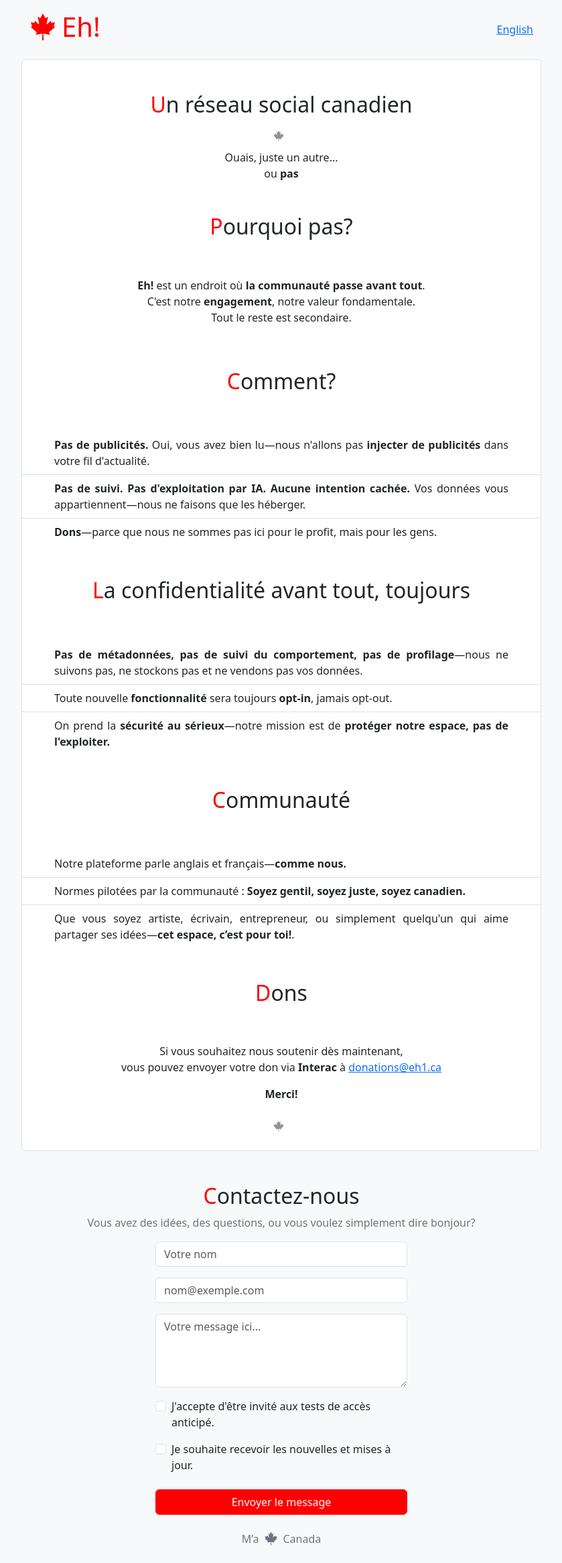
After one commit to eh1-ca/eh1.ca, a PHP site: page /index-fr.html in a window 1280 px wide. The commit adds this page. Shown: the whole page at 67% size, without its empty margins (220-1059 px from the left). Run offline with PHP 8.4, Linux system fonts and the light colour scheme.

Commit message:
initial version

```diff
--- a/error.html
+++ b/error-fr.html
@@ -36,7 +36,7 @@
     <div class="container mt-5">
         <div class="row justify-content-center">
             <div class="col-md-4 col-sm-8 col-12">
-                <div class="text-danger"><center>Issue to sent your message</center></div>
+                <div class="text-danger"><center>Y’a eu un problème pour envoyer ton message. Désolé du dérangement. </center></div>
             </div>
         </div>
     </div>
--- /dev/null
+++ b/index-fr.html
@@ -0,0 +1,233 @@
+<!DOCTYPE html>
+<html lang="fr">
+<head>
+    <meta charset="UTF-8">
+    <meta name="viewport" content="width=device-width, initial-scale=1.0">
+    <meta name="description" content="Eh! est un endroit où la communauté passe avant tout. C’est notre engagement, notre valeur fondamentale. Tout le reste est secondaire." />
+    <meta name="author" content="Gor Martsen. IT Patrol inc.">
+    <title>Eh! est un endroit où la communauté passe avant tout. </title>
+    <meta property="og:url" content="https://eh1.ca">
+    <meta property="og:title" content="Eh! est un endroit où la communauté passe avant tout.">
+    <meta property="og:description" content="C’est notre engagement, notre valeur fondamentale. Tout le reste est secondaire.">
+    <meta property="og:type" content="article">
+    <meta property="og:image" content="https://getbootstrap.com/docs/5.3/assets/brand/bootstrap-social.png">
+    <meta property="og:image:type" content="image/png">
+    <meta property="og:image:width" content="2000">
+    <meta property="og:image:height" content="1000">
+    <link href="https://cdnjs.cloudflare.com/ajax/libs/font-awesome/6.5.1/css/fontawesome.min.css" rel="stylesheet">
+    <link href="https://cdnjs.cloudflare.com/ajax/libs/font-awesome/6.5.1/css/brands.min.css" rel="stylesheet">
+    <link href="https://cdnjs.cloudflare.com/ajax/libs/font-awesome/6.5.1/css/solid.min.css" rel="stylesheet">
+    <link href="https://cdn.jsdelivr.net/npm/bootstrap@5.3.0/dist/css/bootstrap.min.css" rel="stylesheet">
+</head>
+<style>
+body {
+    max-width: 800px;
+    margin: 0px auto;
+    padding: 0px;
+
+}
+:root {
+  --bs-body-font-size: initial;
+  --bs-body-bg: #fff;
+  --bs-color: #212529;
+  --bs-primary: #FF0000;
+}
+.bg {
+  background-color: #f8f9fa;
+}
+
+.first-letter::first-letter {
+  color: #FF0000;
+}
+
+.primary {
+  color: #FF0000;
+}
+
+.leaf {
+    color: #212529; /* Light text for contrast */
+}
+@media (prefers-color-scheme: dark) {
+:root {
+    --bs-body-font-size: initial;
+    --bs-body-color: #dee2e6;
+    --bs-body-color-rgb: 222,226,230;
+    --bs-body-bg: #212529;
+    --bs-body-bg-rgb: 33,37,41;
+    --bs-emphasis-color: #fff;
+    --bs-emphasis-color-rgb: 255,255,255;
+    --bs-secondary-color: rgba(222, 226, 230, 0.75);
+    --bs-secondary-color-rgb: 222,226,230;
+    --bs-secondary-bg: #343a40;
+    --bs-secondary-bg-rgb: 52,58,64;
+    --bs-tertiary-color: rgba(222, 226, 230, 0.5);
+    --bs-tertiary-color-rgb: 222,226,230;
+    --bs-tertiary-bg: #2b3035;
+    --bs-tertiary-bg-rgb: 43,48,53;
+    --bs-primary-text-emphasis: #6ea8fe;
+    --bs-secondary-text-emphasis: #a7acb1;
+    --bs-success-text-emphasis: #75b798;
+    --bs-info-text-emphasis: #6edff6;
+    --bs-warning-text-emphasis: #ffda6a;
+    --bs-danger-text-emphasis: #ea868f;
+    --bs-light-text-emphasis: #f8f9fa;
+    --bs-dark-text-emphasis: #dee2e6;
+    --bs-primary-bg-subtle: #031633;
+    --bs-secondary-bg-subtle: #161719;
+    --bs-success-bg-subtle: #051b11;
+    --bs-info-bg-subtle: #032830;
+    --bs-warning-bg-subtle: #332701;
+    --bs-danger-bg-subtle: #2c0b0e;
+    --bs-light-bg-subtle: #343a40;
+    --bs-dark-bg-subtle: #1a1d20;
+    --bs-primary-border-subtle: #084298;
+    --bs-secondary-border-subtle: #41464b;
+    --bs-success-border-subtle: #0f5132;
+    --bs-info-border-subtle: #087990;
+    --bs-warning-border-subtle: #997404;
+    --bs-danger-border-subtle: #842029;
+    --bs-light-border-subtle: #495057;
+    --bs-dark-border-subtle: #343a40;
+    --bs-heading-color: inherit;
+    --bs-link-color: #6ea8fe;
+    --bs-link-hover-color: #8bb9fe;
+    --bs-link-color-rgb: 110,168,254;
+    --bs-link-hover-color-rgb: 139,185,254;
+    --bs-code-color: #e685b5;
+    --bs-highlight-color: #dee2e6;
+    --bs-highlight-bg: #664d03;
+    --bs-border-color: #495057;
+    --bs-border-color-translucent: rgba(255, 255, 255, 0.15);
+    --bs-form-valid-color: #75b798;
+    --bs-form-valid-border-color: #75b798;
+    --bs-form-invalid-color: #ea868f;
+    --bs-form-invalid-border-color: #ea868f;
+}
+  .bg {
+      background-color:  #212529; /*rgb(30, 32, 34); /* Dark mode */
+      color: #f8f9fa; /* Light text for contrast */
+  }
+  .leaf {
+    color: #f8f9fa; /* Light text for contrast */
+  }
+
+}
+.btn-primary {
+  --bs-btn-color: #fff;
+  --bs-btn-bg: #FF0000;
+  --bs-btn-border-color: #FF0000;
+  --bs-btn-hover-color: #fff;
+  --bs-btn-hover-bg: #c80404;
+  --bs-btn-hover-border-color: #a30808;
+  --bs-btn-focus-shadow-rgb: 49,132,253;
+  --bs-btn-active-color: #ccc;
+  --bs-btn-active-bg: #c80404;
+  --bs-btn-active-border-color: #c80404;
+  --bs-btn-active-shadow: inset 0 3px 5px rgba(0, 0, 0, 0.125);
+  --bs-btn-disabled-color: #fff;
+  --bs-btn-disabled-bg: #FF0000;
+  --bs-btn-disabled-border-color: #FF0000;
+  }
+
+.justify {
+  text-align: justify;
+}
+
+</style>
+<body class="bg ">
+    <div class="d-flex justify-content-between align-items-center px-4 py-3">
+      <div><h1 class="primary"><i class="fa-brands fa-canadian-maple-leaf pe-2"></i>Eh!</h1></div>
+      <div><a href="index.html">English</a></div>
+    </div>
+    <div class="d-flex justify-content-center p-0">
+
+    </div>
+    <div class="container">
+      <div class="bg-body rounded border border-1 ">
+        <h2 class="text-center pt-5 px-2 first-letter">Un réseau social canadien</h2>
+        <div class="text-center py-2 text-body-tertiary"><i class="fa-brands fa-canadian-maple-leaf pe-2"></i></div>
+        <div class="px-5 text-center">Ouais, juste un autre...<br>ou <b>pas</b></div>
+        <h2 class="text-center py-5 first-letter">Pourquoi pas?</h2>
+        <p class="text-center px-5">
+          <b>Eh!</b> est un endroit où <b>la communauté passe avant tout</b>.
+          <br>
+          C'est notre <b>engagement</b>, notre valeur fondamentale.
+          <br>Tout le reste est secondaire.
+        </p>
+        <h2 class="text-center py-5 first-letter">Comment?</h2>
+        <ul class="list-group list-group-flush">
+          <li class="list-group-item list-group-item-action justify px-5"><b>Pas de publicités.</b> Oui, vous avez bien lu—nous n'allons pas <b>injecter de publicités</b> dans votre fil d'actualité.</li>
+          <li class="list-group-item list-group-item-action justify px-5"><b>Pas de suivi. Pas d'exploitation par IA. Aucune intention cachée.</b> Vos données vous appartiennent—nous ne faisons que les héberger.</li>
+          <li class="list-group-item list-group-item-action justify px-5"><b>Dons</b>—parce que nous ne sommes pas ici pour le profit, mais pour les gens.</li>
+        </ul>
+        <h2 class="text-center py-5 first-letter">La confidentialité avant tout, toujours</h2>
+        <ul class="list-group list-group-flush">
+          <li class="list-group-item list-group-item-action justify px-5"><b>Pas de métadonnées, pas de suivi du comportement, pas de profilage</b>—nous ne suivons pas, ne stockons pas et ne vendons pas vos données.</li>
+          <li class="list-group-item list-group-item-action justify px-5">Toute nouvelle <b>fonctionnalité</b> sera toujours <b>opt-in</b>, jamais opt-out.</li>
+          <li class="list-group-item list-group-item-action justify px-5">On prend la <b>sécurité au sérieux</b>—notre mission est de <b>protéger notre espace, pas de l'exploiter.</b></li>
+        </ul>
+        <h2 class="text-center py-5 first-letter">Communauté</h2>
+        <ul class="list-group list-group-flush">
+          <li class="list-group-item list-group-item-action justify px-5">Notre plateforme parle anglais et français—<b>comme nous.</b></li>
+          <li class="list-group-item list-group-item-action justify px-5">Normes pilotées par la communauté : <b>Soyez gentil, soyez juste, soyez canadien.</b></li>
+          <li class="list-group-item list-group-item-action justify px-5">Que vous soyez artiste, écrivain, entrepreneur, ou simplement quelqu'un qui aime partager ses idées—<b>cet espace, c’est pour toi!</b>.</li>
+        </ul>
+        <h2 class="text-center py-5 first-letter">Dons</h2>
+        <p class="text-center px-5">
+          Si vous souhaitez nous soutenir dès maintenant,<br> vous pouvez envoyer votre don via <b>Interac</b> à <a href="mailto:donations@eh1.ca">donations@eh1.ca</a>
+        </p>
+        <p class="text-center px-5">
+          <b>Merci!</b>
+          <div class="text-center py-2 text-body-tertiary"><i class="fa-brands fa-canadian-maple-leaf pe-2"></i></div>
+        </p>
+      </div>
+    </div>
+    <div class="pt-5 d-flex justify-content-center align-items-center align-items-stretch h-100" >
+      <div class="container flex-grow-1">
+          <h2 class="text-center first-letter">Contactez-nous</h2>
+          <p class="text-center text-secondary px-5">
+            Vous avez des idées, des questions, ou vous voulez simplement dire bonjour?
+          </p>
+          <div class="row justify-content-center">
+              <div class="col-md-6 col-sm-12 col-12">
+                  <form action="send.php" method="post">
+                      <div class="mb-3">
+                          <input type="text" name="name" class="form-control" id="name" placeholder="Votre nom" required>
+                      </div>
+                      <div class="mb-3">
+                          <input type="email" name="email" class="form-control" id="email" placeholder="nom@exemple.com" required>
+                      </div>
+                      <div class="mb-3">
+                          <textarea class="form-control" name="message" id="message" rows="4" placeholder="Votre message ici..." required></textarea>
+                      </div>
+                      <div class="mb-3">
+                        <div class="form-check">
+                          <input class="form-check-input" type="checkbox" value="true"  name="earlyRelease" id="earlyRelease">
+                          <label class="form-check-label" for="earlyRelease">
+                            J'accepte d'être invité aux tests de accès anticipé.
+                          </label>
+                        </div>
+                      </div>
+                      <div class="mb-3">
+                        <div class="form-check">
+                          <input class="form-check-input" type="checkbox" value="true"  name="agree" id="Updates">
+                          <label class="form-check-label" for="Updates">
+                            Je souhaite recevoir les nouvelles et mises à jour.
+                          </label>
+                        </div>
+                      </div>
+                      <div class="w-100 text-center pt-2">
+                        <button type="submit" class="btn btn-primary w-100">Envoyer le message</button>
+                      </div>
+                  </form>
+                  <div class="leaf text-center py-4 d-flex justify-content-center align-items-center text-secondary">
+                    <span class="fs-6 pe-2">M’a</span>
+                    <i class="fa-brands fa-canadian-maple-leaf fs-5"></i>
+                    <span class="fs-6 ps-2">Canada</span>
+                  </div>
+              </div>
+          </div>
+      </div>
+    </div>
+    <script src="https://cdn.jsdelivr.net/npm/bootstrap@5.3.0/dist/js/bootstrap.bundle.min.js"></script>
+  </body>
```
Also changed, not shown: error-en.html (added, +46 -0 lines), index-en.html (renamed from index.html, +84 -43 lines), index.php (added, +12 -0 lines), send.php (+14 -7 lines), thank-you-fr.html (added, +46 -0 lines).
